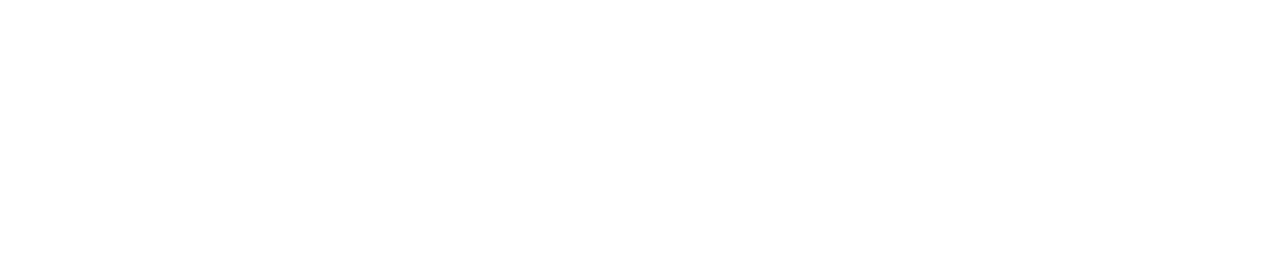
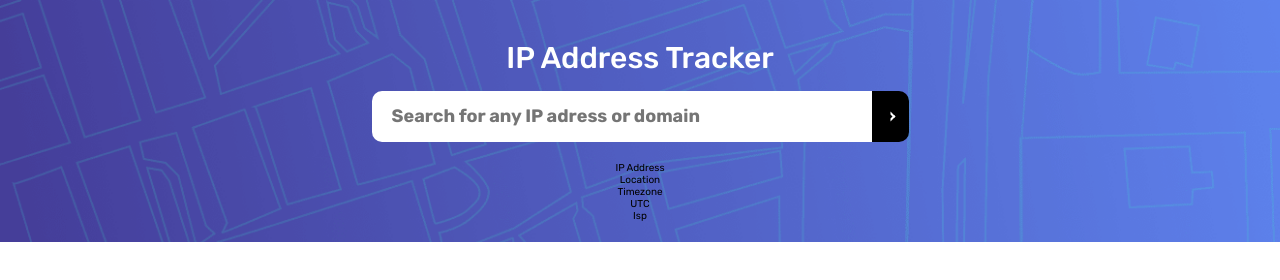
Before and after one commit to alexSvets/ip-address-tracker, a website built with Parcel: page index.html in a window 1280 px wide. Built offline with nearby package versions, Linux system fonts and the light colour scheme.

Commit message:
laid out search

```diff
--- /dev/null
+++ b/blocks/finder/finder.css
@@ -0,0 +1,12 @@
+.finder {
+  background: url(../../images/pattern-bg.png);
+  background-size: cover;
+  padding: 2rem 1.5rem 17.5rem;
+  text-align: center;
+  position: relative;
+}
+@media (min-width: 1024px) {
+  .finder {
+    padding: 2rem 1.5rem;
+  }
+}
--- /dev/null
+++ b/blocks/root/root.css
@@ -0,0 +1,8 @@
+:root {
+  font-size: 10px;
+  font-family: "Rubik", sans-serif;
+}
+* {
+  margin: 0;
+  box-sizing: border-box;
+}
--- /dev/null
+++ b/blocks/search-bar/__btn/search-bar__btn.css
@@ -0,0 +1,23 @@
+.search-bar__btn {
+  background-color: black;
+  border: none;
+  outline: none;
+  color: white;
+  padding: 0 1.5rem;
+  border-radius: 0 10px 10px 0;
+  position: relative;
+  cursor: pointer;
+}
+.search-bar__btn:hover {
+  background-color: rgb(77, 77, 77);
+}
+.search-bar__btn::after {
+  display: block;
+  content: "";
+  width: 7px;
+  height: 7px;
+  background: transparent;
+  border: 2px solid;
+  border-color: white white transparent transparent;
+  transform: rotate(45deg);
+}
--- /dev/null
+++ b/blocks/search-bar/__input/search-bar__input.css
@@ -0,0 +1,13 @@
+.search-bar__input {
+  width: 100%;
+  max-width: 500px;
+  font-size: 1.8rem;
+  font-weight: 700;
+  color: hsl(0, 0%, 17%);
+  border: none;
+  outline: none;
+  padding: 1.5rem 2rem;
+  border-radius: 10px 0 0 10px;
+  cursor: pointer;
+  background-color: white;
+}
--- /dev/null
+++ b/blocks/search-bar/search-bar.css
@@ -0,0 +1,5 @@
+.search-bar {
+  display: flex;
+  justify-content: center;
+  margin-bottom: 2rem;
+}
--- /dev/null
+++ b/blocks/title/title.css
@@ -0,0 +1,6 @@
+.title {
+  color: white;
+  margin-bottom: 1.5rem;
+  font-weight: 500;
+  font-size: 3rem;
+}
--- a/index.css
+++ b/index.css
@@ -1,2 +1,14 @@
 @import url("./vendor/normalize.css");
 @import url("./vendor/fonts/fonts.css");
+@import url("./blocks/root/root.css");
+
+/* finder */
+@import url("./blocks/finder/finder.css");
+
+/* title */
+@import url("./blocks/title/title.css");
+
+/* search-bar */
+@import url("./blocks/search-bar/search-bar.css");
+@import url("./blocks/search-bar/__input/search-bar__input.css");
+@import url("./blocks/search-bar/__btn/search-bar__btn.css");
--- a/index.html
+++ b/index.html
@@ -12,6 +12,36 @@
     <link rel="stylesheet" href="./index.css" />
     <title>IP Address Tracker</title>
   </head>
-  <body></body>
+  <body>
+    <div class="finder">
+      <h1 class="title">IP Address Tracker</h1>
+      <div class="search-bar">
+        <input
+          type="text"
+          class="search-bar__input"
+          placeholder="Search for any IP adress or domain"
+        />
+        <button class="search-bar__btn"></button>
+      </div>
+      <div class="info">
+        <div class="info__block">
+          <div class="info__block-subtitle">IP Address</div>
+          <div class="info__block-title" id="ip"></div>
+        </div>
+        <div class="info__block">
+          <div class="info__block-subtitle">Location</div>
+          <div class="info__block-title" id="location"></div>
+        </div>
+        <div class="info__block">
+          <div class="info__block-subtitle">Timezone</div>
+          <div class="info__block-title">UTC <span id="timezone"></span></div>
+        </div>
+        <div class="info__block">
+          <div class="info__block-subtitle">Isp</div>
+          <div class="info__block-title" id="isp"></div>
+        </div>
+      </div>
+    </div>
+  </body>
   <script src="./scripts/index.js"></script>
 </html>
```
